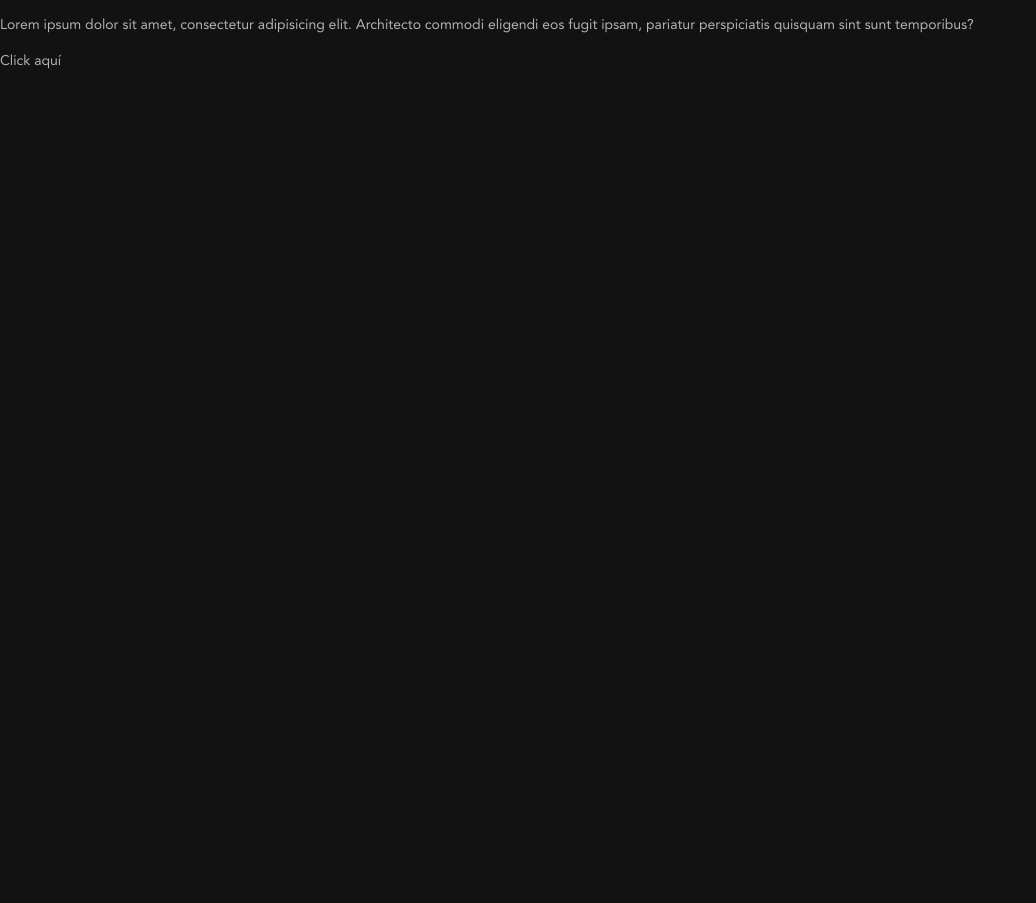
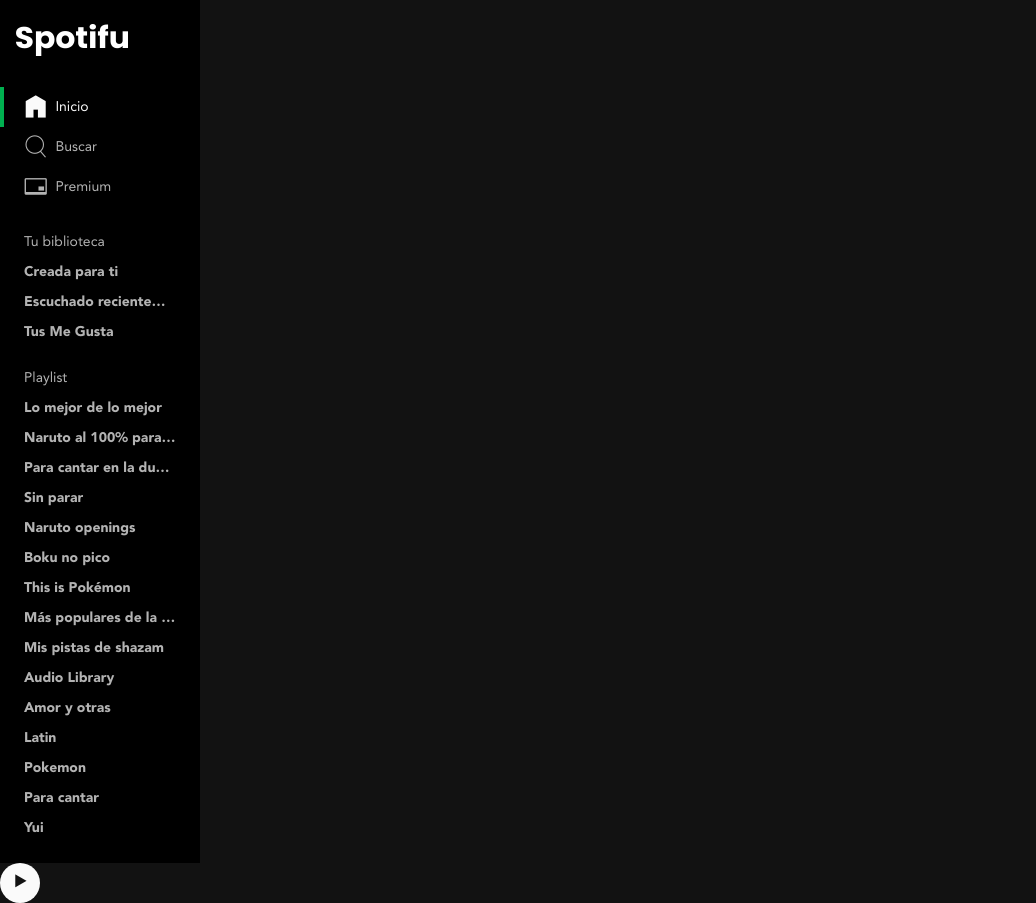
Before and after one commit to Hernanarica/spotifu, a plain HTML site: page index.html in a window 1280 px wide. Shown: the whole page, without its empty margins (0-1036 px from the left). Before the commit the page ends 800 px from the top, so only its background shows below. Drawn offline with Linux system fonts and the light colour scheme.

Commit message:
Proyecto ya avanzado

```diff
--- a/index.html
+++ b/index.html
@@ -7,8 +7,152 @@
 		<title>Spotifu</title>
 	</head>
 	<body class="body">
-		<p>Lorem ipsum dolor sit amet, consectetur adipisicing elit. Architecto commodi eligendi eos fugit ipsam, pariatur perspiciatis quisquam sint sunt temporibus?
-		</p>
-		<a href="#" class="link">Click aquí</a>
+		<!--
+			Atributos nuevos
+
+			aria-label => Sirve para darle un nombre a mi botón para cuando con screen reader(lector de pantalla) le pase por arriba.
+		   title => Sirve para cuando paso el mouse por arriba de mi botón, a este le salte un cartel con su función.
+		   aria-hidden => Valor booleano, es asignado a cosas que no quiero que sean visibles para mi screen reader.
+		   aria-current => hace referencia a donde estoy y va acompañado siempre de enlaces.
+		   aria-labelledby => su valor apunta a un ID de una etiqueta que esta tenga como hijo, sirve para identificar a cada elemento cuando tengo mucho de estos.
+		 -->
+		<!--
+			Propiedades nuevas
+
+			   text-overflow: ellipsis;
+			   white-space: nowrap;
+		 -->
+		<div class="sidebar">
+			<header class="logo">
+				<a href="/" aria-current="page">
+					<img src="src/assets/imgs/spotifu-logo.png" width="112" height="32" alt="Logo de Spotifu" class="logo__image">
+				</a>
+			</header>
+			<nav class="menu" aria-label="Principal">
+				<ul class="menu__list">
+					<li class="menu-item menu-item--active">
+						<a href="/" aria-current="page" class="link menu-item__link">
+							<i class="btn-icon__home menu-item__icon" aria-hidden="true"></i>
+							<span>Inicio</span>
+						</a>
+					</li>
+					<li class="menu-item">
+						<a href="/" class="link menu-item__link">
+							<i class="btn-icon__search menu-item__icon" aria-hidden="true"></i>
+							<span>Buscar</span>
+						</a>
+					</li>
+					<li class="menu-item">
+						<a href="/" class="link menu-item__link">
+							<i class="btn-icon__credit-card menu-item__icon" aria-hidden="true"></i>
+							<span>Premium</span>
+						</a>
+					</li>
+				</ul>
+			</nav>
+			<nav class="list" aria-labelledby="navigation-library">
+				<h2 class="list__title" id="navigation-library">Tu biblioteca</h2>
+				<ul class="list__content">
+					<li class="list__item">
+						<span class="ellipsis">
+							<a href="#" class="list__link link">Creada para ti</a>
+						</span>
+					</li>
+					<li class="list__item">
+						<span class="ellipsis">
+							<a href="#" class="list__link link">Escuchado recientemente</a>
+						</span>
+					</li>
+					<li class="list__item">
+						<span class="ellipsis">
+							<a href="#" class="list__link link">Tus Me Gusta</a>
+						</span>
+					</li>
+				</ul>
+			</nav>
+			<nav class="list" aria-labelledby="navigation-playlist">
+				<h2 class="list__title" id="navigation-playlist">Playlist</h2>
+				<ul class="list__content">
+					<li class="list__item">
+						<span class="ellipsis">
+							<a href="#" class="list__link link">Lo mejor de lo mejor</a>
+						</span>
+					</li>
+					<li class="list__item">
+						<span class="ellipsis">
+							<a href="#" class="list__link link">Naruto al 100% para programar</a>
+						</span>
+					</li>
+					<li class="list__item">
+						<span class="ellipsis">
+							<a href="#" class="list__link link">Para cantar en la ducha</a>
+						</span>
+					</li>
+					<li class="list__item">
+						<span class="ellipsis">
+							<a href="#" class="list__link link">Sin parar</a>
+						</span>
+					</li>
+					<li class="list__item">
+						<span class="ellipsis">
+							<a href="#" class="list__link link">Naruto openings</a>
+						</span>
+					</li>
+					<li class="list__item">
+						<span class="ellipsis">
+							<a href="#" class="list__link link">Boku no pico</a>
+						</span>
+					</li>
+					<li class="list__item">
+						<span class="ellipsis">
+							<a href="#" class="list__link link">This is Pokémon</a>
+						</span>
+					</li>
+					<li class="list__item">
+						<span class="ellipsis">
+							<a href="#" class="list__link link">Más populares de la semana para ti que eres un pro</a>
+						</span>
+					</li>
+					<li class="list__item">
+						<span class="ellipsis">
+							<a href="#" class="list__link link">Mis pistas de shazam</a>
+						</span>
+					</li>
+					<li class="list__item">
+						<span class="ellipsis">
+							<a href="#" class="list__link link">Audio Library</a>
+						</span>
+					</li>
+					<li class="list__item">
+						<span class="ellipsis">
+							<a href="#" class="list__link link">Amor y otras</a>
+						</span>
+					</li>
+					<li class="list__item">
+						<span class="ellipsis">
+							<a href="#" class="list__link link">Latin</a>
+						</span>
+					</li>
+					<li class="list__item">
+						<span class="ellipsis">
+							<a href="#" class="list__link link">Pokemon</a>
+						</span>
+					</li>
+					<li class="list__item">
+						<span class="ellipsis">
+							<a href="#" class="list__link link">Para cantar</a>
+						</span>
+					</li>
+					<li class="list__item">
+						<span class="ellipsis">
+							<a href="#" class="list__link link">Yui</a>
+						</span>
+					</li>
+				</ul>
+			</nav>
+		</div>
+		<button class="btn-icon btn-icon--white" aria-label="Reproducir" title="Reproducir">
+			<i class="btn-icon__play" aria-hidden="true"></i>
+		</button>
 	</body>
 </html>
--- /dev/null
+++ b/src/css/components/button-icon.css
@@ -0,0 +1,33 @@
+.btn-icon {
+   inline-size: 2.5rem;
+   block-size: 2.5rem;
+   background-color: transparent;
+   color: var(--gray-10);
+   border-radius: 50%;
+   border: none;
+   cursor: pointer;
+   transition: 350ms;
+}
+
+.btn-icon--white {
+   background-color: var(--whiteColor);
+   color: var(--gray-50);
+}
+
+.btn-icon--primary {
+   background-color: var(--primaryColor);
+   color: var(--whiteColor);
+}
+
+.btn-icon .btn-icon__play {
+   position: relative;
+   left: 1px;
+}
+
+.btn-icon:hover:is([class*="btn-icon--"]) {
+   box-shadow: 0 8px 8px rgba(0, 0, 0, 0.3);
+}
+
+.btn-icon:active {
+   transform: scale(.95);
+}
--- /dev/null
+++ b/src/css/components/ellipsis.css
@@ -0,0 +1,10 @@
+.ellipsis {
+   overflow: hidden;
+}
+
+.ellipsis > * {
+   display: block;
+   white-space: nowrap;
+   overflow: hidden;
+   text-overflow: ellipsis;
+}
--- a/src/css/components/icon.css
+++ b/src/css/components/icon.css
@@ -1,32 +1,16 @@
-/*https://developer.mozilla.org/es/docs/Web/CSS/Attribute_selectors*/
-/*[class^="icon-"], [class*=" icon-"] {*/
-/*   display: inline-block;*/
-/*   inline-size: 50px;*/
-/*   block-size: 50px;*/
-/*   background-size: cover;*/
-/*}*/
-
-/*.icon-home {*/
-/*   background-image: url("../../assets/icons/home.svg");*/
-/*}*/
-
-/*.icon-home-active {*/
-/*   background-image: url("../../assets/icons/home-active.svg");*/
-/*}*/
-
 @font-face {
    font-family: 'icomoon';
-   src: url('../../assets/fonts/icomoon.eot?1vkoy');
-   src: url('../../assets/fonts/icomoon.eot?1vkoy#iefix') format('embedded-opentype'),
-   url('../../assets/fonts/icomoon.ttf?1vkoy') format('truetype'),
-   url('../../assets/fonts/icomoon.woff?1vkoy') format('woff'),
-   url('../../assets/fonts/icomoon.svg?1vkoy#icomoon') format('svg');
+   src: url('../../assets/fonts/icomoon.eot?8purtk');
+   src: url('../../assets/fonts/icomoon.eot?8purtk#iefix') format('embedded-opentype'),
+   url('../../assets/fonts/icomoon.ttf?8purtk') format('truetype'),
+   url('../../assets/fonts/icomoon.woff?8purtk') format('woff'),
+   url('../../assets/fonts/icomoon.svg?8purtk#icomoon') format('svg');
    font-weight: normal;
    font-style: normal;
    font-display: block;
 }
 
-[class^="icon-"], [class*=" icon-"] {
+[class^="btn-icon__"], [class*=" btn-icon__"] {
    /* use !important to prevent issues with browser extensions that change fonts */
    font-family: 'icomoon' !important;
    speak: never;
@@ -41,98 +25,98 @@
    -moz-osx-font-smoothing: grayscale;
 }
 
-.icon-addPlus:before {
+.btn-icon__add-plus:before {
    content: "\e900";
 }
 
-.icon-arrowLeft:before {
+.btn-icon__arrow-left:before {
    content: "\e901";
 }
 
-.icon-arrowRight:before {
+.btn-icon__arrow-right:before {
    content: "\e902";
 }
 
-.icon-calendar:before {
+.btn-icon__calendar:before {
    content: "\e903";
 }
 
-.icon-clock:before {
+.btn-icon__clock:before {
    content: "\e904";
 }
 
-.icon-close:before {
+.btn-icon__close:before {
    content: "\e905";
 }
 
-.icon-creditCard:before {
+.btn-icon__credit-card:before {
    content: "\e906";
 }
 
-.icon-download:before {
+.btn-icon__download:before {
    content: "\e907";
 }
 
-.icon-heart:before {
+.btn-icon__heart:before {
    content: "\e908";
 }
 
-.icon-home:before {
+.btn-icon__home:before {
    content: "\e909";
 }
 
-.icon-homeActive:before {
+.btn-icon__home-active:before {
    content: "\e90a";
 }
 
-.icon-library:before {
+.btn-icon__library:before {
    content: "\e90b";
 }
 
-.icon-libraryActive:before {
+.btn-icon__library-active:before {
    content: "\e90c";
 }
 
-.icon-music:before {
+.btn-icon__music:before {
    content: "\e90d";
 }
 
-.icon-next:before {
+.btn-icon__next:before {
    content: "\e90e";
 }
 
-.icon-pause:before {
+.btn-icon__pause:before {
    content: "\e90f";
 }
 
-.icon-play:before {
+.btn-icon__play:before {
    content: "\e910";
 }
 
-.icon-prev:before {
+.btn-icon__prev:before {
    content: "\e911";
 }
 
-.icon-round:before {
+.btn-icon__round:before {
    content: "\e912";
 }
 
-.icon-search:before {
+.btn-icon__search:before {
    content: "\e913";
 }
 
-.icon-searchActive:before {
+.btn-icon__search-active:before {
    content: "\e914";
 }
 
-.icon-volumeDown:before {
+.btn-icon__volume-down:before {
    content: "\e915";
 }
 
-.icon-volumeOff:before {
+.btn-icon__volume-off:before {
    content: "\e916";
 }
 
-.icon-volumeUp:before {
+.btn-icon__volume-up:before {
    content: "\e917";
 }
--- a/src/css/components/link.css
+++ b/src/css/components/link.css
@@ -1,5 +1,4 @@
 .link {
-   /*font: var(--);*/
    color: var(--gray-10);
    text-decoration: none;
 }
--- /dev/null
+++ b/src/css/components/list.css
@@ -0,0 +1,23 @@
+.list {
+   padding-inline: 1.5rem;
+}
+
+.list__title {
+   font: var(--baseFont);
+   margin-block-start: 0;
+   margin-block-end: 0.5rem;
+}
+
+.list__content {
+   flex-direction: column;
+   gap: 0.5rem;
+   padding: 0;
+   margin: 0;
+   list-style: none;
+   display: flex;
+}
+
+.list__link {
+   font: var(--baseFontBold);
+   transition: color 200ms;
+}
--- /dev/null
+++ b/src/css/components/logo.css
@@ -0,0 +1,9 @@
+.logo {
+   padding-inline-start: 1rem;
+   padding-inline-end: 1rem;
+}
+
+.logo__image {
+   inline-size: 7rem;
+   block-size: 2rem;
+}
--- /dev/null
+++ b/src/css/components/menu-item.css
@@ -0,0 +1,36 @@
+.menu-item {
+}
+
+.menu-item.menu-item--active {
+   box-shadow: inset 4px 0 0 var(--primaryColor);
+}
+
+.menu-item.menu-item--active .menu-item__link {
+   color: var(--whiteColor);
+}
+
+.menu-item--active .btn-icon__home::before {
+   content: "\e90a";
+}
+
+.menu-item--active .btn-icon__search::before {
+   content: "\e914";
+}
+
+.menu-item .menu-item__link {
+   display: flex;
+   align-items: center;
+   gap: 0.5rem;
+   padding-block: 0.5rem;
+   padding-inline: 1.5rem;
+   block-size: 2.5rem;
+   font: var(--button);
+}
+
+.menu-item .menu-item__link:hover {
+   text-decoration: none;
+}
+
+.menu-item__icon {
+   font-size: 1.5rem;
+}
--- /dev/null
+++ b/src/css/components/menu.css
@@ -0,0 +1,10 @@
+@import "menu-item.css";
+
+.menu {
+}
+
+.menu__list {
+   padding: 0;
+   margin: 0;
+   list-style: none;
+}
--- /dev/null
+++ b/src/css/components/sidebar.css
@@ -0,0 +1,13 @@
+@import "logo.css";
+@import "list.css";
+@import "menu.css";
+
+.sidebar {
+   display: flex;
+   flex-direction: column;
+   gap: 1.5rem;
+   inline-size: 200px;
+   padding-block-start: 1.5rem;
+   padding-block-end: 1.5rem;
+   background-color: var(--gray-60);
+}
--- a/src/css/index.css
+++ b/src/css/index.css
@@ -2,6 +2,9 @@
 @import "bootstrapping/variables.css";
 @import "bootstrapping/bootstrapping.css";
 
+@import "components/icon.css";
 @import "components/body.css";
-@import "components/icon.css";
 @import "components/link.css";
+@import "components/button-icon.css";
+@import "components/sidebar.css";
+@import "components/ellipsis.css";
```
Also changed, not shown: src/assets/fonts/icomoon.ttf, src/assets/fonts/icomoon.woff, src/assets/imgs/spotifu-logo.png (added), 1 other file.
